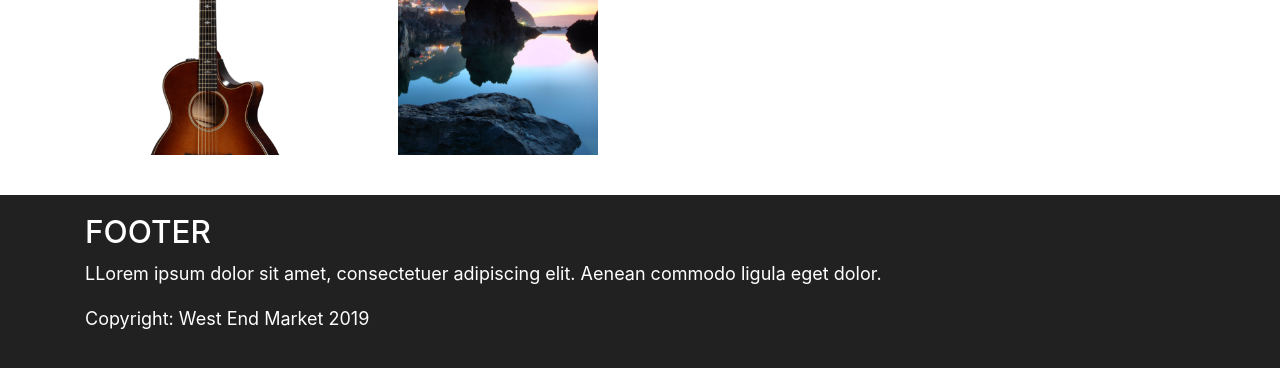
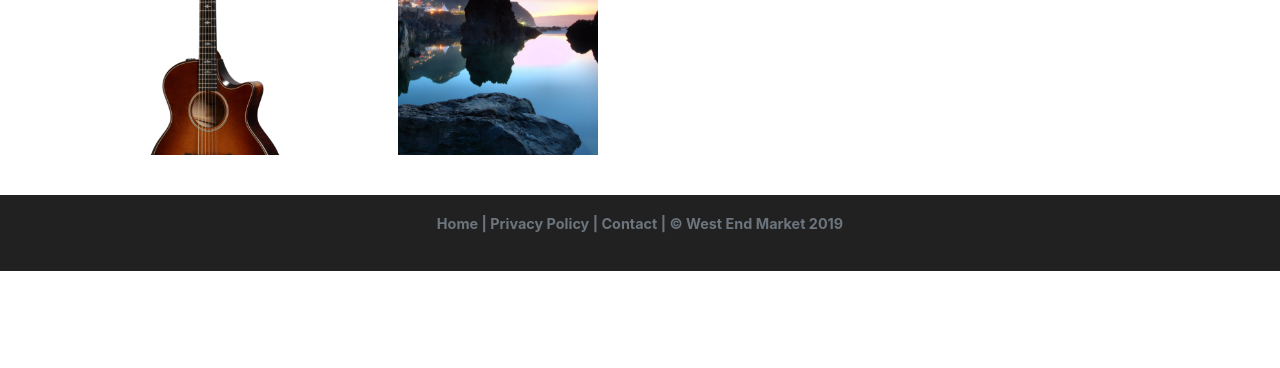
Before and after one commit to Eftichios/west_end_market, a Django app: page / in a window 1280 px wide. Shown: the part 596-964 px from the top of the page. After the commit the page ends 867 px from the top, so only its background shows below. Run offline with Django 3.2, Linux system fonts and the light colour scheme; data comes from the database, SQL or seed files in the repository; some libraries are stand-ins or nearby versions.

Commit message:
edit footer text, created gmail for contact

```diff
--- a/static/resourses/css/styleaddons.css
+++ b/static/resourses/css/styleaddons.css
@@ -77,10 +77,15 @@ h2{
 /* FOOTER */
 /* --------------------------------------------------- */
 .footer-style {
-    color: #ffffff;
     background-color: #212121;
     position: relative;
     bottom: 0px;
+}
+
+.footer-content {
+    color: #ffffff;
+    padding: 0 25px;
+    font-size: 80%;
 }
 
 /* --------------------------------------------------- */
--- a/templates/west_end_market/base.html
+++ b/templates/west_end_market/base.html
@@ -82,10 +82,8 @@
 
         <footer class="footer mt-auto py-3 footer-style">
             <!-- DUMMY FOOTER TEXT -->
-            <div class="container">
-                <h3>FOOTER</h3>
-                <p>LLorem ipsum dolor sit amet, consectetuer adipiscing elit. Aenean commodo ligula eget dolor.</p>
-                <p>Copyright: West End Market 2019</p>
+            <div class="footer-content">
+                <p class="text-center text-secondary"><strong><a class="text-secondary" href="{% url 'index' %}">Home</a> | Privacy Policy | <a class="text-secondary" href="mailto:gla.westendmarket@gmail.com">Contact</a> | &copy; West End Market 2019</strong></p>
             </div>
         </footer>
 
--- a/templates/west_end_market/cookie_policy.html
+++ b/templates/west_end_market/cookie_policy.html
@@ -32,7 +32,7 @@
     <p align="justify">If you set your internet browser preferences to block all cookies, you may not be able to access all or parts of our site.</p>
     <p align="justify">If you delete cookies relating to this website we will not remember things about you, including your cookie preferences, and you will be treated as a first-time visitor the next time you visit the site.</p>
     <p align="justify">Queries</p>
-    <p align="justify">If you have any questions or comments regarding this Cookie policy, please email <a href="#">hello@westendmarket.com</a>.</p>
+    <p align="justify">If you have any questions or comments regarding this Cookie policy, please email <a href="mailto:gla.westendmarket@gmail.com">gla.westendmarket@gmail.com</a>.</p>
 
 </div>
 {% endblock %}
```
